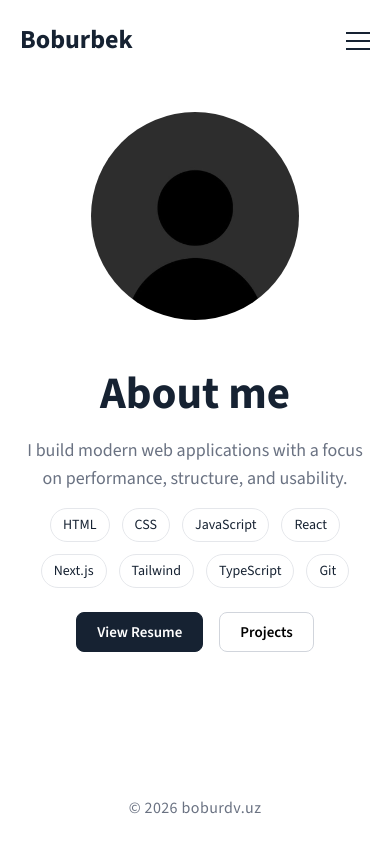
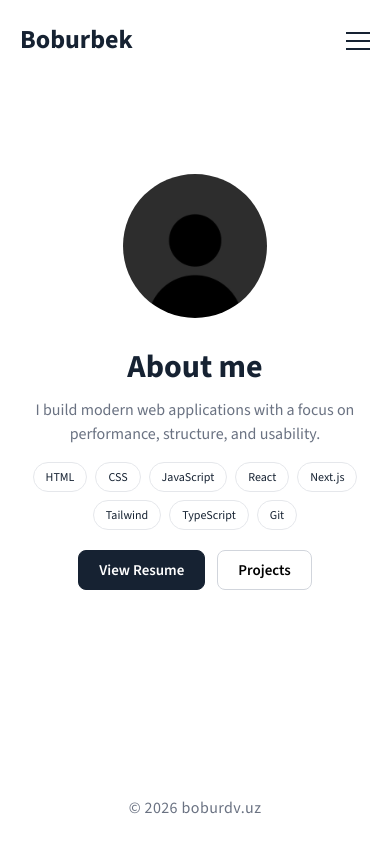
Before and after one commit to boburdv/Portfolio, a Next.js app: page /about in a window 390 px wide. Built offline with nearby package versions, Linux system fonts and the light colour scheme.

Commit message:
New about

```diff
--- a/src/app/about/page.jsx
+++ b/src/app/about/page.jsx
@@ -9,23 +9,23 @@ export default function About() {
   return (
     <section className="flex min-h-[calc(100vh-80px)] items-center">
       <div className="mx-auto w-full max-w-5xl p-5">
-        <div className="flex flex-col items-center gap-10 md:flex-row md:items-start">
-          <img src="/me-sd.jpg" alt="Boburbek" className="fade-up h-52 w-52 rounded-full object-cover" />
+        <div className="flex flex-col items-center gap-6 md:flex-row md:items-start md:gap-10">
+          <img src="/me-sd.jpg" alt="Boburbek" className="fade-up h-36 w-36 md:h-52 md:w-52 rounded-full object-cover" />
 
           <div className="text-center md:text-left">
-            <h1 className="fade-up d200 text-[45px] font-extrabold text-[#162232]">About me</h1>
+            <h1 className="fade-up d200 text-[32px] md:text-[45px] font-extrabold text-[#162232]">About me</h1>
 
-            <p className="fade-up d300 mt-2 max-w-2xl text-lg text-gray-500">I build modern web applications with a focus on performance, structure, and usability.</p>
+            <p className="fade-up d300 mt-2 max-w-2xl text-[16px] md:text-lg text-gray-500">I build modern web applications with a focus on performance, structure, and usability.</p>
 
-            <div className="fade-up d400 mt-4 flex flex-wrap justify-center gap-3 md:justify-start">
+            <div className="fade-up d400 mt-4 flex flex-wrap justify-center gap-2 md:gap-3 md:justify-start">
               {skills.map((skill) => (
-                <span key={skill} className="rounded-full border border-gray-200 bg-white px-3 py-1.5 text-sm font-medium text-[#162232]">
+                <span key={skill} className="rounded-full border border-gray-200 bg-white px-3 py-1.5 text-xs md:text-sm font-medium text-[#162232]">
                   {skill}
                 </span>
               ))}
             </div>
 
-            <div className="fade-up d500 mt-6 flex justify-center gap-4 md:justify-start">
+            <div className="fade-up d500 mt-5 md:mt-6 flex justify-center gap-3 md:gap-4 md:justify-start">
               <Link href="/Boburbek-Resume.pdf" target="_blank">
                 <Button variant="primary">View Resume</Button>
               </Link>
```
